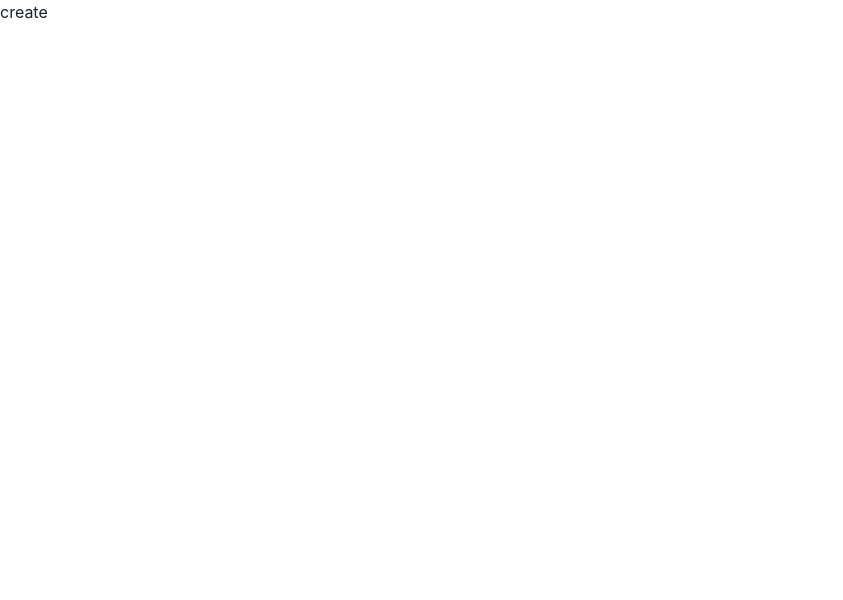
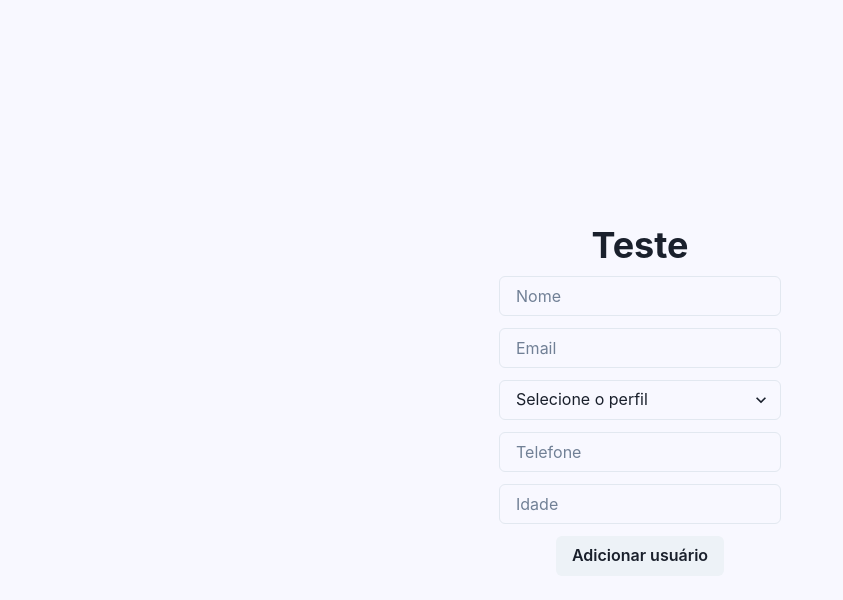
Before and after one commit to YuriSamp/supera-crud, a React (Vite) app: page /create in a window 1280 px wide. Shown: the top 600 px of the page, without its empty margins (0-843 px from the left). Built offline with nearby package versions, Linux system fonts and the light colour scheme.

Commit message:
create a create user page template

```diff
--- a/src/pages/create.tsx
+++ b/src/pages/create.tsx
@@ -1,8 +1,48 @@
-import React from 'react'
+import { HStack, Heading, Input, Button, Select } from '@chakra-ui/react'
+import { SubmitHandler, useForm } from "react-hook-form"
+import * as yup from 'yup'
+
+const formSchema = yup.object({
+  nome: yup.string().min(3, 'Mínimo de 3 caractéres permitidos').max(100, 'Máximo de 100 caractéres permitidos').required(),
+  email: yup.string().required().email(),
+  perfil: yup.mixed<'Usuário Comum' | 'Administrador'>(),
+  telefone: yup.string().optional(),
+  idade: yup.number().optional(),
+})
+
 
 const Create = () => {
+
+  const {
+    register,
+    handleSubmit,
+    formState: { errors },
+  } = useForm<yup.InferType<typeof formSchema>>()
+
+
+  const onSubmit: SubmitHandler<yup.InferType<typeof formSchema>> = (data) => {
+    console.log(data)
+  }
+
   return (
-    <div>create</div>
+    <HStack height='calc(100vh)' bg={'ghostwhite'} flexDir={'column'} justifyContent={'center'} placeItems={'center'} paddingX={'96'}>
+      <Heading>
+        Teste
+      </Heading>
+      <form onSubmit={handleSubmit(onSubmit)} >
+        <HStack flexDir={'column'} justifyContent={'center'} placeItems={'center'} gap={'3'}>
+          <Input placeholder='Nome'  {...register('nome')} />
+          <Input placeholder='Email' {...register('email')} />
+          <Select placeholder='Selecione o perfil' {...register('perfil')}>
+            <option value='Administrador'>Administrador</option>
+            <option value='Usuário Comum'>Usuário Comum</option>
+          </Select>
+          <Input placeholder='Telefone' {...register('telefone')} />
+          <Input placeholder='Idade'  {...register('idade')} />
+          <Button type='submit' >Adicionar usuário</Button>
+        </HStack>
+      </form>
+    </HStack>
   )
 }
 
```
